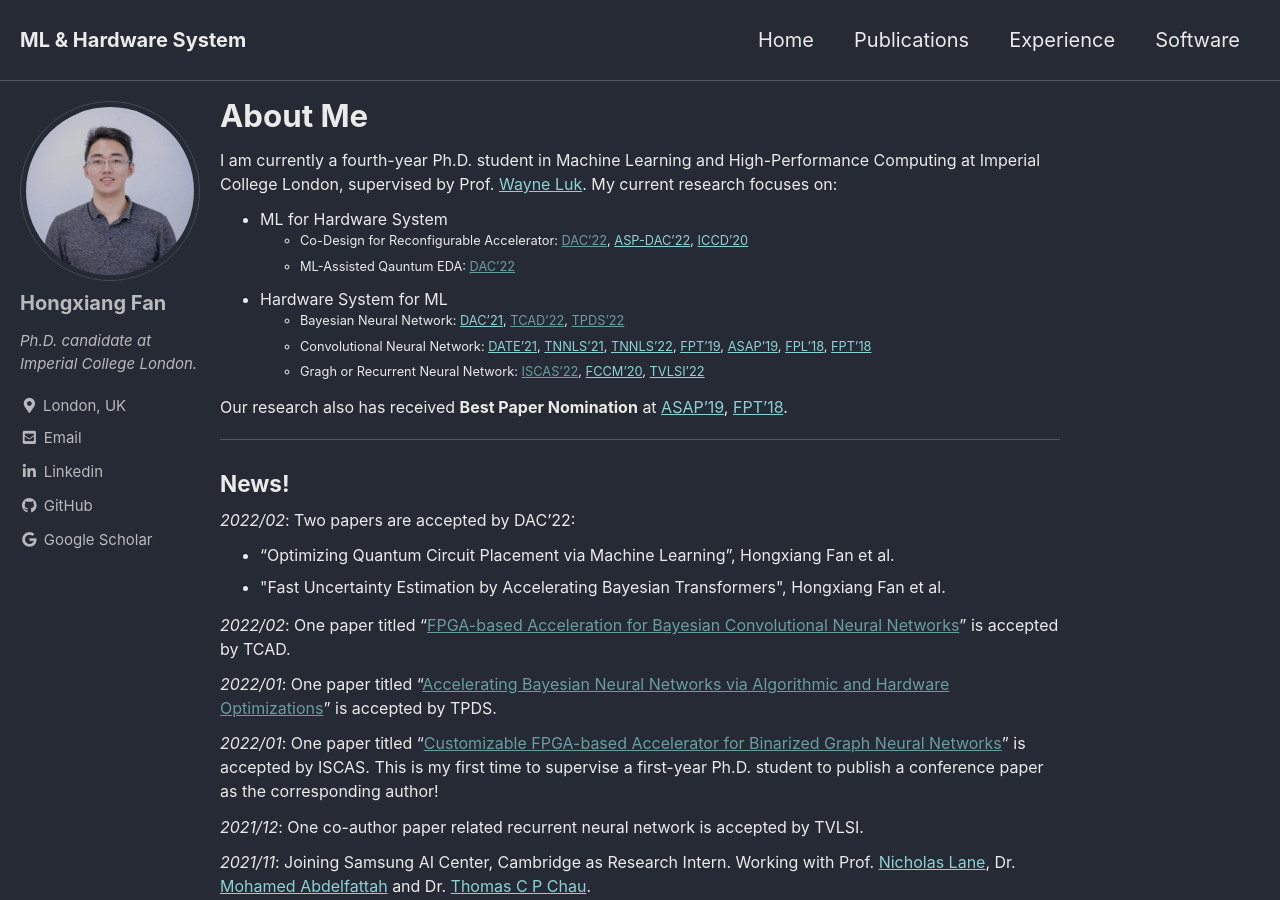
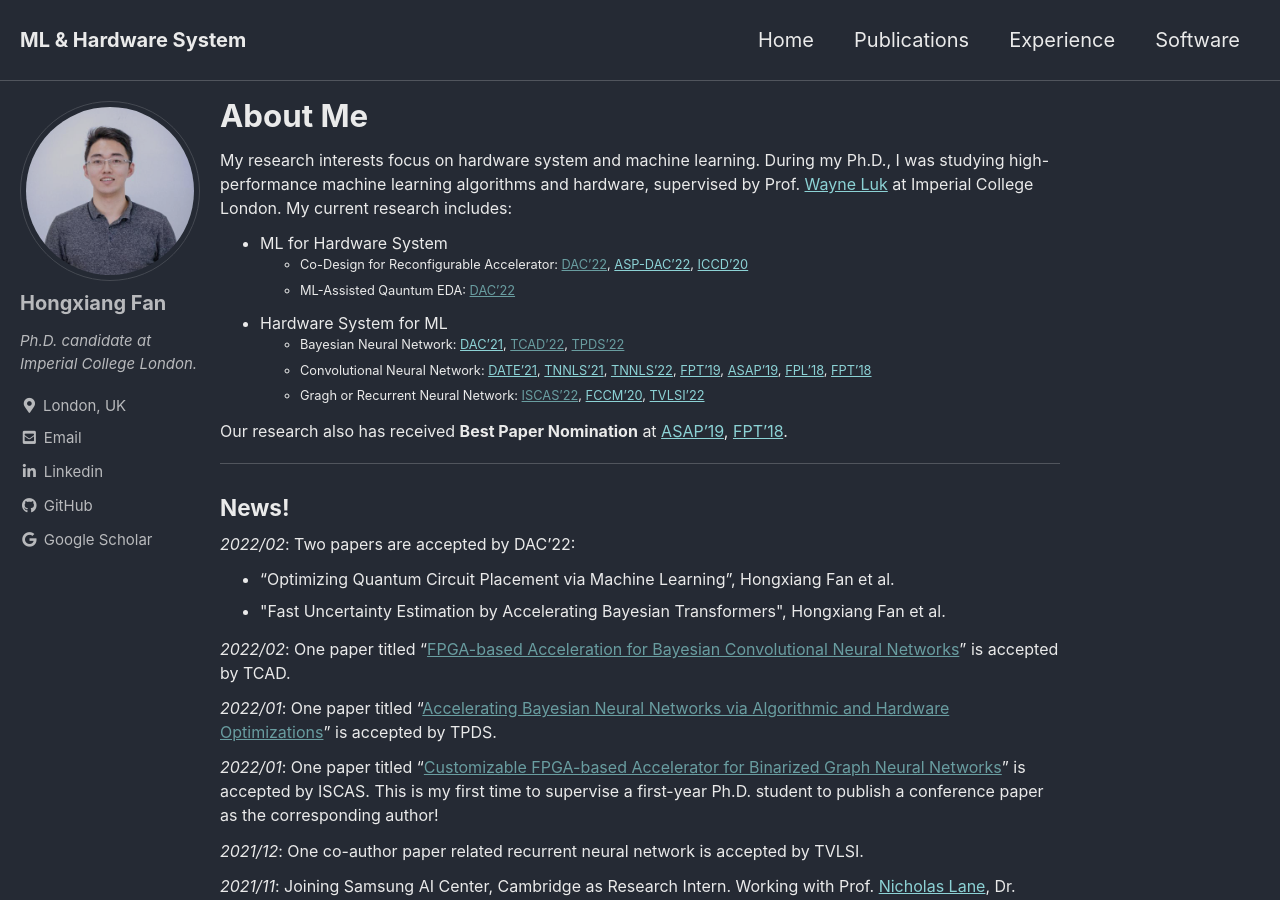
Before and after one commit to os-hxfan/os-hxfan.github.io, a Jekyll site: the page built from index.md, in a window 1280 px wide and 900 px high. Built offline with Jekyll 4.4.1, drawn with Linux system fonts in a browser that asks for light colours; cached includes are drawn as plain includes; our own code applies the rules of GitHub Pages for plain Markdown files.

Commit message:
Update index.md

```diff
--- a/index.md
+++ b/index.md
@@ -6,7 +6,7 @@ order: 1
 
 ### About Me
 
-I am currently a fourth-year Ph.D. student in Machine Learning and High-Performance Computing at Imperial College London, supervised by Prof. [Wayne Luk](https://www.imperial.ac.uk/people/w.luk). My current research focuses on:
+My research interests focus on hardware system and machine learning. During my Ph.D., I was studying high-performance machine learning algorithms and hardware, supervised by Prof. [Wayne Luk](https://www.imperial.ac.uk/people/w.luk) at Imperial College London. My current research includes:
 
 - ML for Hardware System
     - Co-Design for Reconfigurable Accelerator: [DAC'22](), [ASP-DAC'22](https://arxiv.org/pdf/2111.12787.pdf), [ICCD'20](https://www.doc.ic.ac.uk/~wl/papers/20/iccd20hf.pdf)
```
